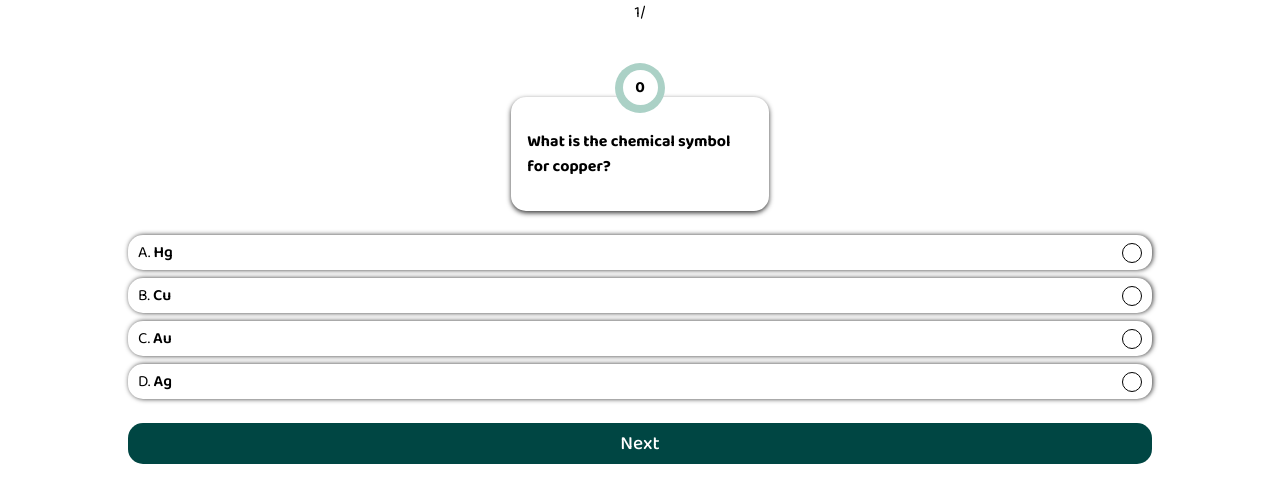
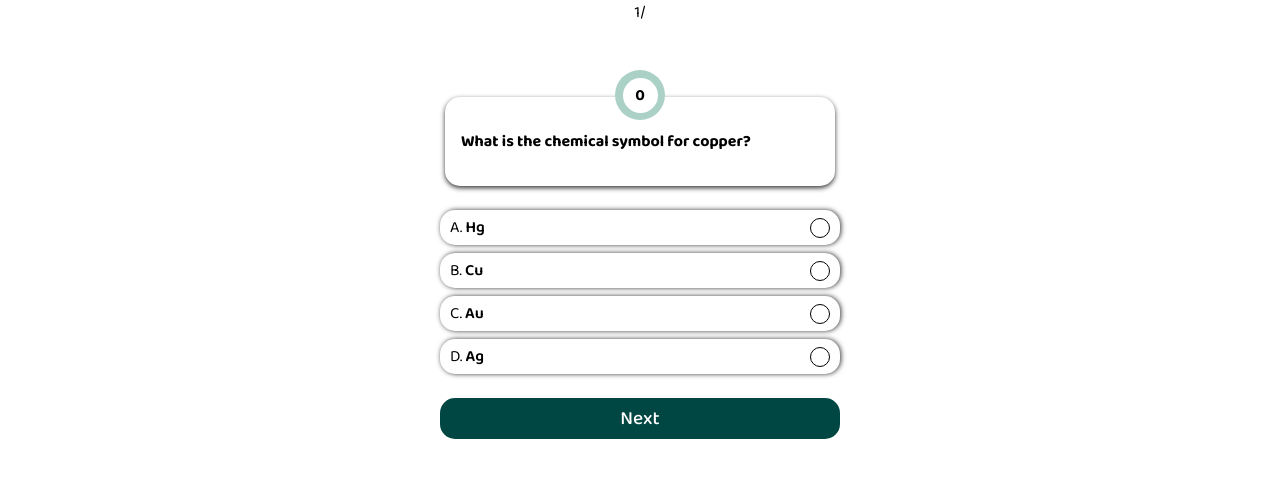
Before and after one commit to Vortex105/Quiz, a plain HTML site: page questions.html in a window 1280 px wide. Drawn offline with Linux system fonts and the light colour scheme; no server answers.

Commit message:
Adjusted widths

```diff
--- a/css/questions.css
+++ b/css/questions.css
@@ -22,6 +22,8 @@ header {
 	align-items: center;
 	gap: 0.5rem;
 	width: 100%;
+	max-width: 500px;
+	margin: 0 auto;
 }
 
 .option {
@@ -68,6 +70,8 @@ header {
 
 .next-btn {
 	width: 100%;
+	max-width: 500px;
+	margin: 0 auto;
 	text-align: center;
 }
 
@@ -89,6 +93,7 @@ header {
 	display: flex;
 	justify-content: center;
 	align-items: center;
+	width: 600px;
 }
 
 .questions-box p {
@@ -97,11 +102,15 @@ header {
 	text-align: left;
 	border-radius: 15px;
 	box-shadow: 0px 2px 5px #000000c9;
-	width: 80%;
+	width: 65%;
+	max-width: 90%;
 }
 
 .questions {
 	position: relative;
+	display: flex;
+	justify-content: center;
+	align-items: center;
 }
 
 .timer {
```
